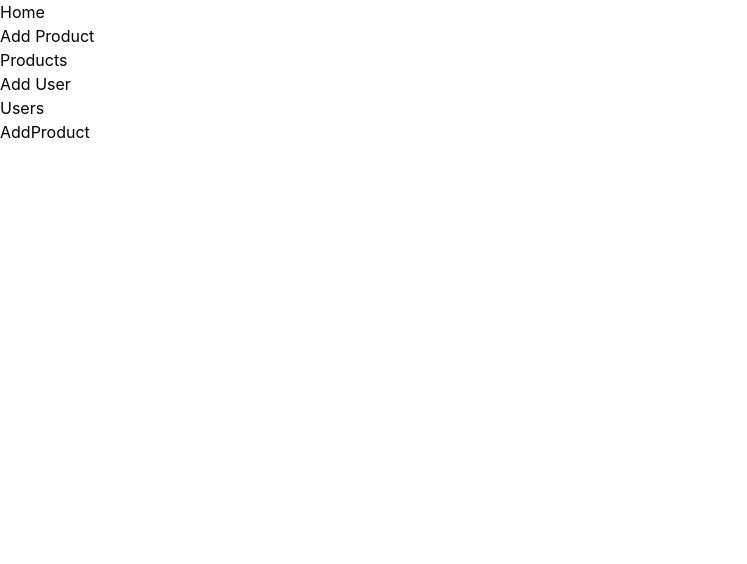
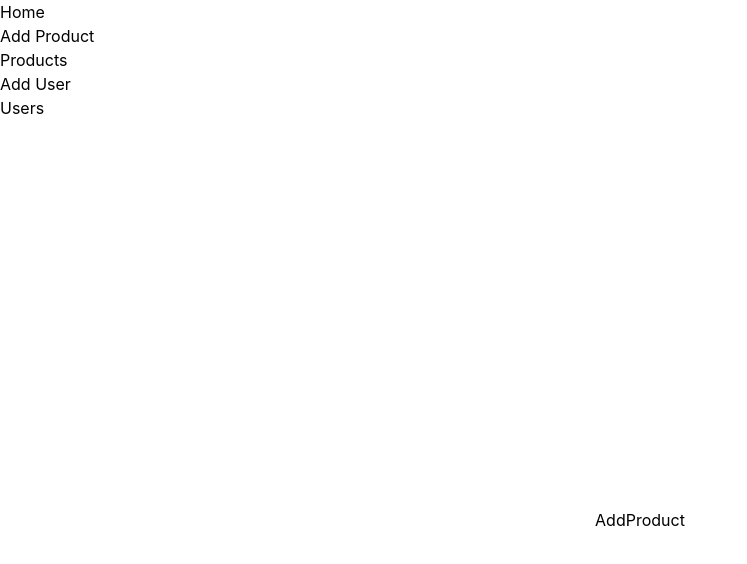
Before and after one commit to Ameer2000Mzori/Mini-React-RTK, a React (Create React App) app: page /addproduct in a window 1280 px wide. Shown: the top 564 px of the page, without its empty margins (0-747 px from the left). Built offline with nearby package versions, Linux system fonts and the light colour scheme.

Commit message:
added styled component to the project

```diff
--- a/src/component/page/AddProduct.jsx
+++ b/src/component/page/AddProduct.jsx
@@ -1,6 +1,7 @@
 import React from 'react'
 import { Formik } from 'formik'
 import { validationSchema } from './shared/validationSchema.js'
+import { StyledPageWrapper } from './shared/StyledComponents.jsx'
 
 const AddProduct = () => {
   const formik = new Formik({
@@ -17,7 +18,13 @@ const AddProduct = () => {
     validationSchema: validationSchema,
   })
 
-  return <div>AddProduct</div>
+  return (
+    <>
+      <StyledPageWrapper>
+        <div>AddProduct</div>
+      </StyledPageWrapper>
+    </>
+  )
 }
 
 export default AddProduct
--- /dev/null
+++ b/src/component/page/shared/StyledComponents.jsx
@@ -0,0 +1,10 @@
+import styled from 'styled-components'
+
+export const StyledPageWrapper = styled.div`
+  height: 100vh;
+  width: 100vw;
+  display: flex;
+  justify-content: center;
+  align-items: center;
+  flex-direction: column;
+`
```
